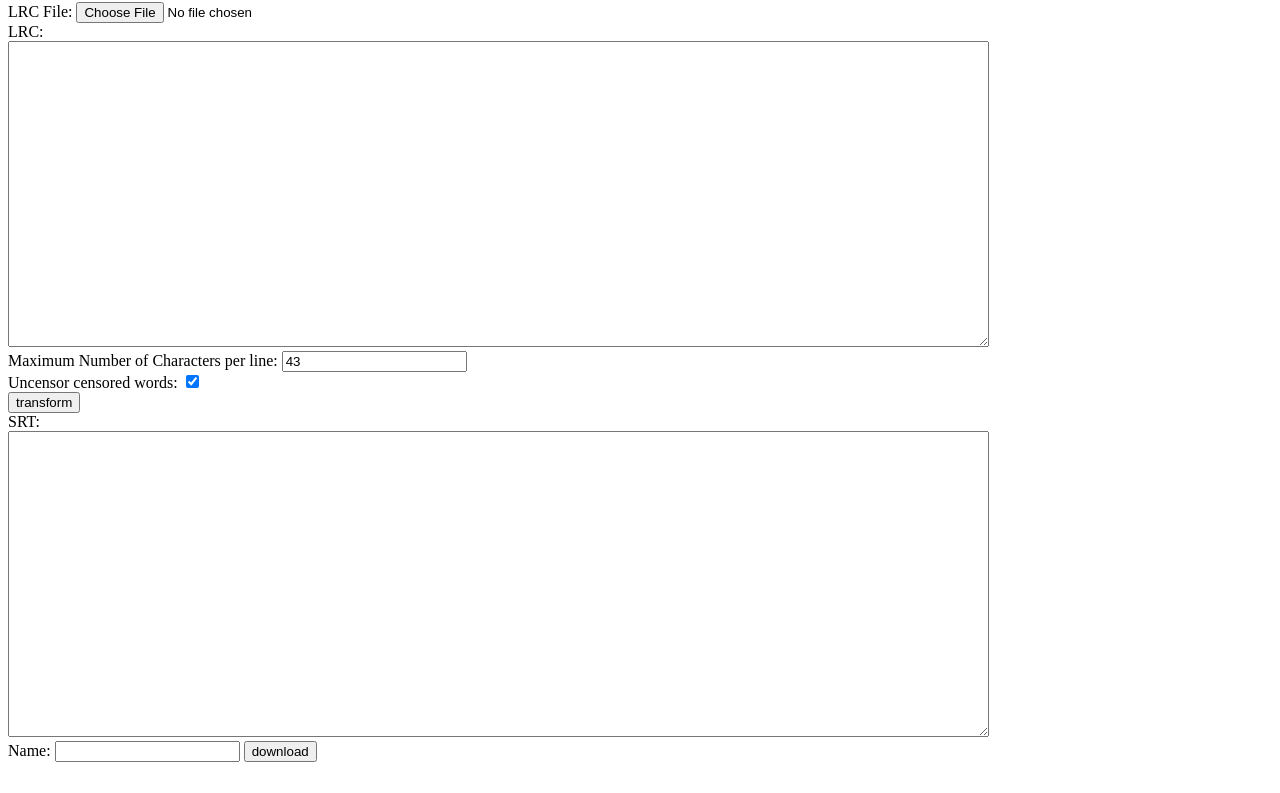
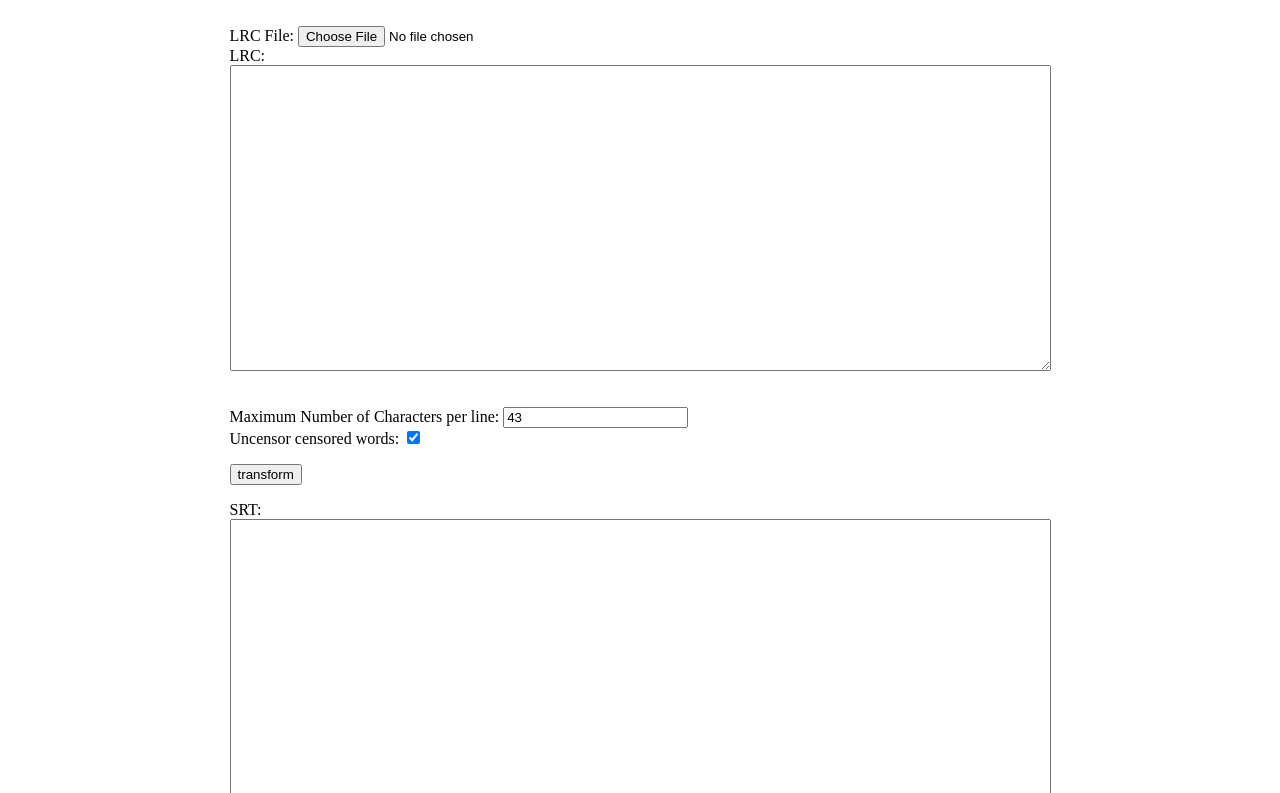
Before and after one commit to alex-schiller1990/srt-transformer, a website with bundled scripts: page index.html in a window 1280 px wide. Shown: the part 78-871 px from the top of the page. Before the commit the page ends 848 px from the top, so only its background shows below. Built offline with nearby package versions, Linux system fonts and the light colour scheme.

Commit message:
added some styling

```diff
--- /dev/null
+++ b/css/styles.css
@@ -0,0 +1,9 @@
+body {
+    display: flex;
+    flex-direction: column;
+    align-items: center;
+}
+
+section {
+    padding: 1rem 0;
+}
--- a/index.html
+++ b/index.html
@@ -3,6 +3,7 @@
 <head>
     <meta charset="UTF-8">
     <title>LRC To SRT</title>
+    <link rel="stylesheet" href="./css/styles.css"/>
 </head>
 <body>
     <script type="module" src="./js/app.js"></script>
@@ -12,15 +13,18 @@
     </header>
 
     <main>
+        <section class="lrc-file">
             <div>
                 <label for="file">LRC File:</label>
                 <input id="file" type="file" accept=".lrc"/>
             </div>
             <div>
                 <label for="source">LRC:</label> <br>
-            <textarea cols="120" id="source" rows="20"></textarea>
+                <textarea cols="100" id="source" rows="20"></textarea>
             </div>
-        <div class="options">
+        </section>
+
+        <section class="options">
             <div>
                 <label for="max-chars-line-break">
                     Maximum Number of Characters per line:
@@ -33,19 +37,23 @@
                     <input type="checkbox" id="uncensor" checked/>
                 </label>
             </div>
-        </div>
+        </section>
+
         <div>
             <button class="transform">transform</button>
         </div>
+
+        <section class="srt-file">
             <div>
                 <label for="result">SRT:</label><br>
-            <textarea cols="120" id="result" rows="20"></textarea>
+                <textarea cols="100" id="result" rows="20"></textarea>
             </div>
             <div>
                 <label for="name">Name:</label>
                 <input type="text" name="name" id="name">
                 <button class="download">download</button>
             </div>
+        </section>
     </main>
 </body>
 </html>
```
Lines whose indentation alone changed are shown as unchanged.
